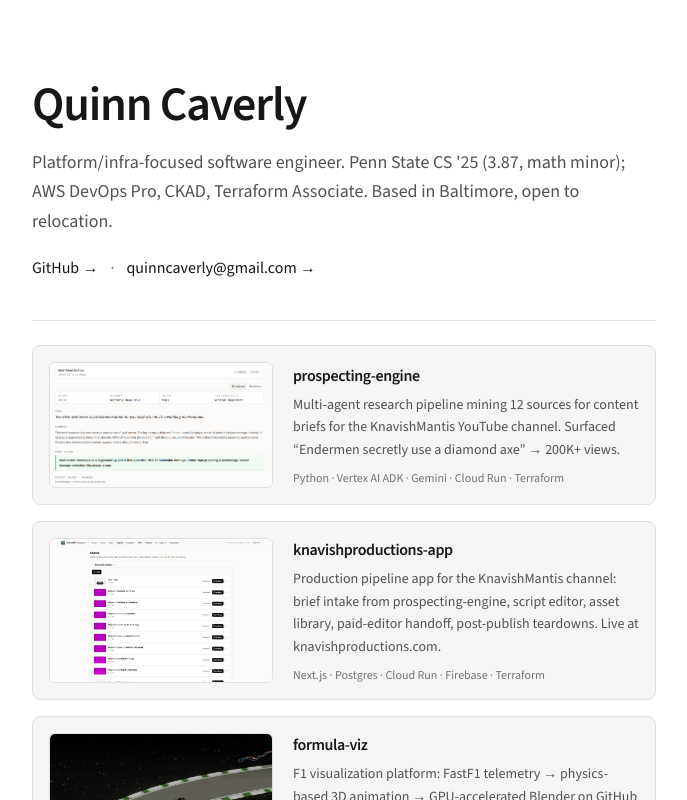
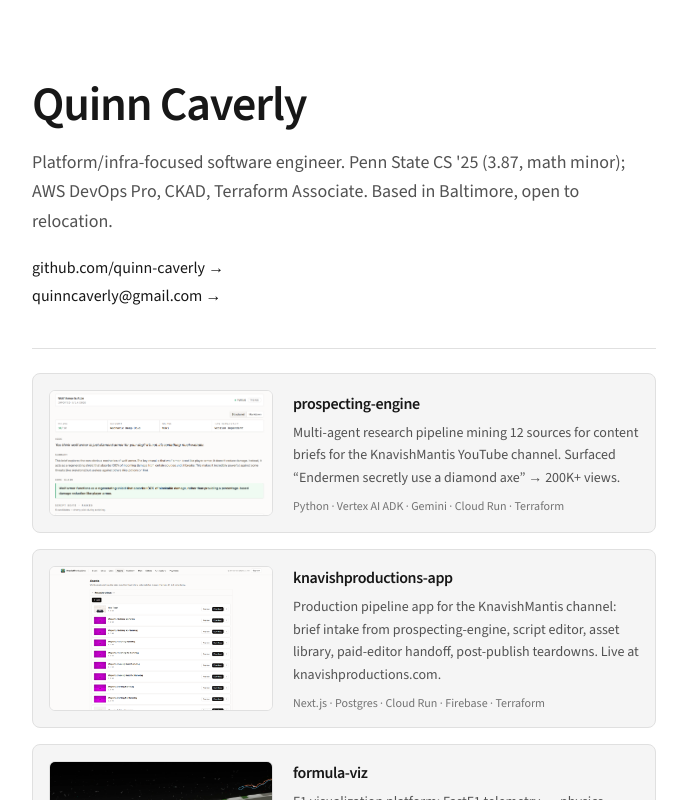
Before and after one commit to quinn-caverly/quinn-caverly, a Next.js app: page / in a window 1280 px wide. Shown: the top 800 px of the page, without its empty margins (296-983 px from the left). Built offline with nearby package versions, Linux system fonts and the light colour scheme.

Commit message:
Stack contact links; spell out the GitHub URL

```diff
--- a/src/app/page.tsx
+++ b/src/app/page.tsx
@@ -47,16 +47,13 @@
           math minor); AWS DevOps Pro, CKAD, Terraform Associate. Based in
           Baltimore, open to relocation.
         </p>
-        <nav className="mt-5 flex flex-wrap items-center gap-x-3 gap-y-1 text-base">
+        <nav className="mt-5 flex flex-col items-start gap-y-1 text-base">
           <a
             href="https://github.com/quinn-caverly"
             className="text-fg hover:text-accent"
           >
-            GitHub <span aria-hidden="true">→</span>
+            github.com/quinn-caverly <span aria-hidden="true">→</span>
           </a>
-          <span aria-hidden="true" className="text-fg-subtle">
-            ·
-          </span>
           <a
             href="mailto:quinncaverly@gmail.com"
             className="text-fg hover:text-accent"
```
